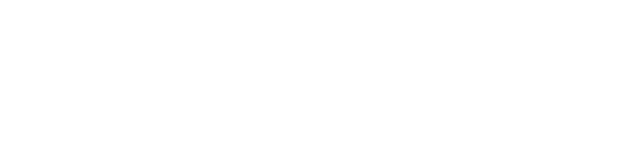
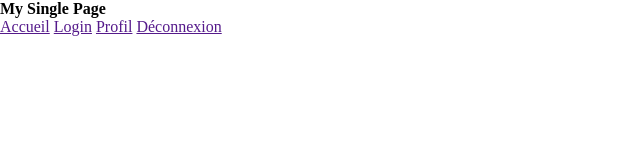
Before and after one commit to Fastfire001/my_single_page, a plain HTML site: page index.html in a window 1280 px wide. Shown: the whole page, without its empty margins (0-640 px from the left). Drawn offline with Linux system fonts and the light colour scheme.

Commit message:
Added h1, nav, and main

```diff
--- a/index.html
+++ b/index.html
@@ -7,6 +7,15 @@
     <script src="./assets/script.js"></script>
 </head>
 <body>
+    <h1>My Single Page</h1>
+    <nav>
+        <a href="">Accueil</a>
+        <a href="">Login</a>
+        <a href="">Profil</a>
+        <a href="">Déconnexion</a>
+    </nav>
+    <main>
 
+    </main>
 </body>
 </html>
```
